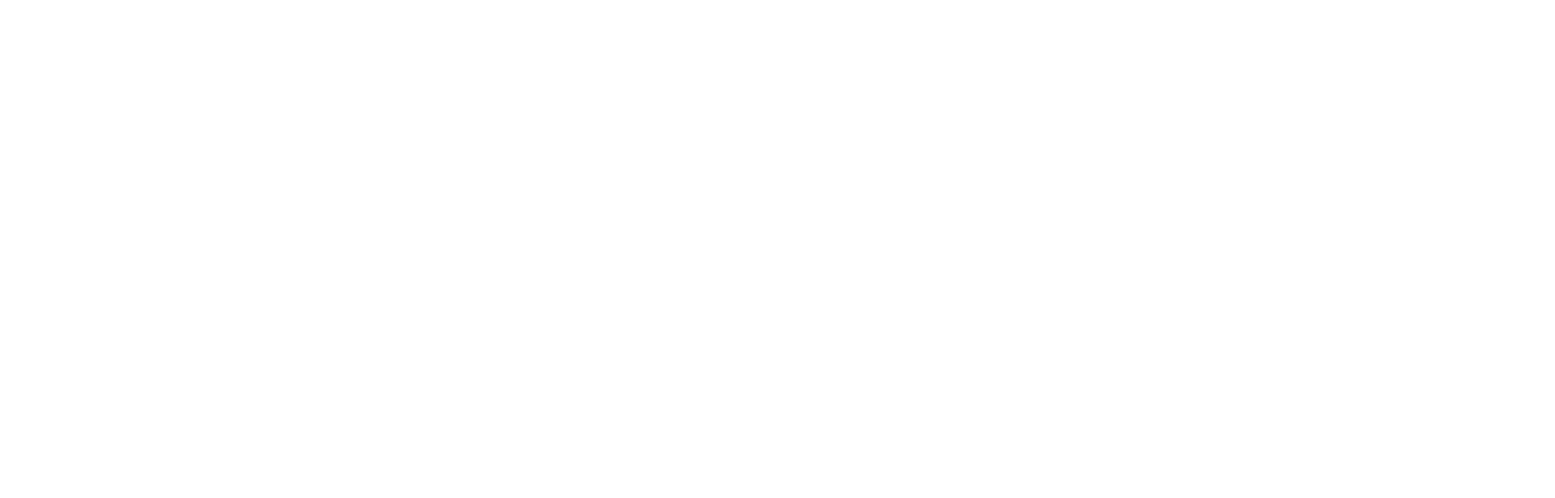
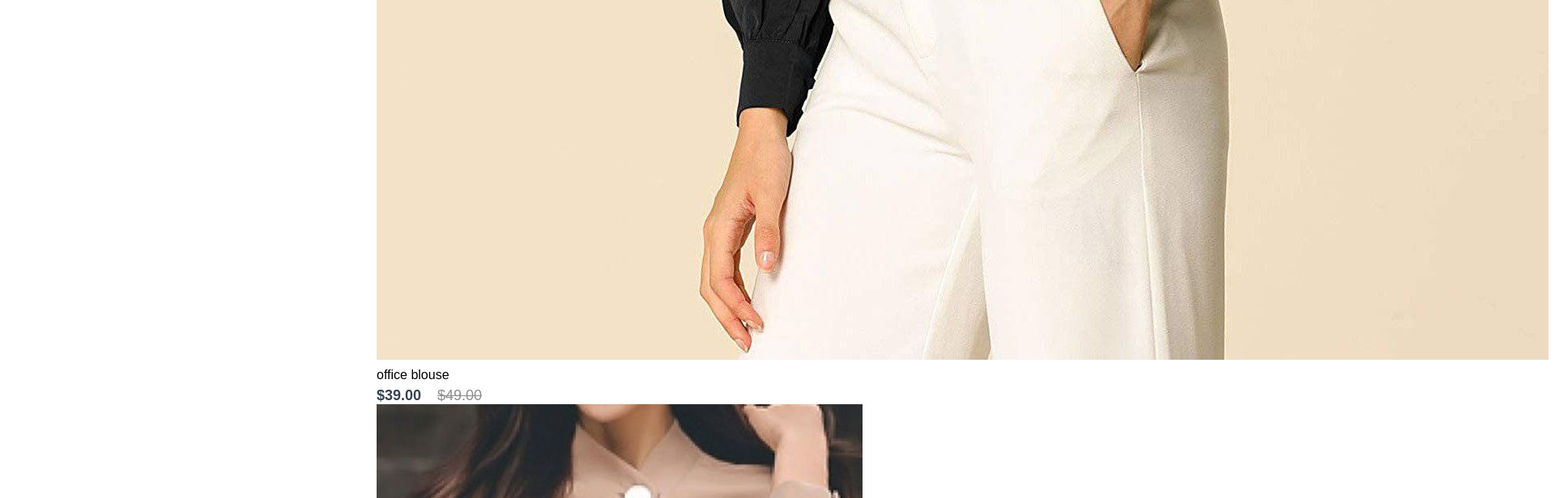
Before and after one commit to Mashi0629/e-commerce-website, a React (Create React App) app: page / in a window 1280 px wide. Shown: the part 6333-6949 px from the top of the page at 81% size, 1920 px wide, since content can reach past the window. Before the commit the page ends 1821 px from the top, so only its background shows below. Built offline with nearby package versions, Linux system fonts and the light colour scheme; the HTML template or start-up script is replaced by a standard one.

Commit message:
Update Popular.jsx
fix the error of not displaying img

```diff
--- a/src/Components/Popular/Popular.jsx
+++ b/src/Components/Popular/Popular.jsx
@@ -6,26 +6,22 @@
 const Popular = () => {
   return (
     <div className='popular'>
-            <h1>Popular In Women </h1>
+      <h1>Popular In Women</h1>
       <hr />
       <div className="popular-item">
-                {data_product.map((item) => {
-                    return
+        {data_product.map((item) => (
           <Item
             key={item.id}
             id={item.id}
             name={item.name}
-                    image={item.img}
+            img={item.img}
             new_price={item.new_price}
             old_price={item.old_price}
           />
+        ))}
+      </div>
+    </div>
+  );
+};
 
-                })}
-
-            </div>
-
-
-        </div>
-    )
-}
 export default Popular;
```
Lines whose indentation alone changed are shown as unchanged.
